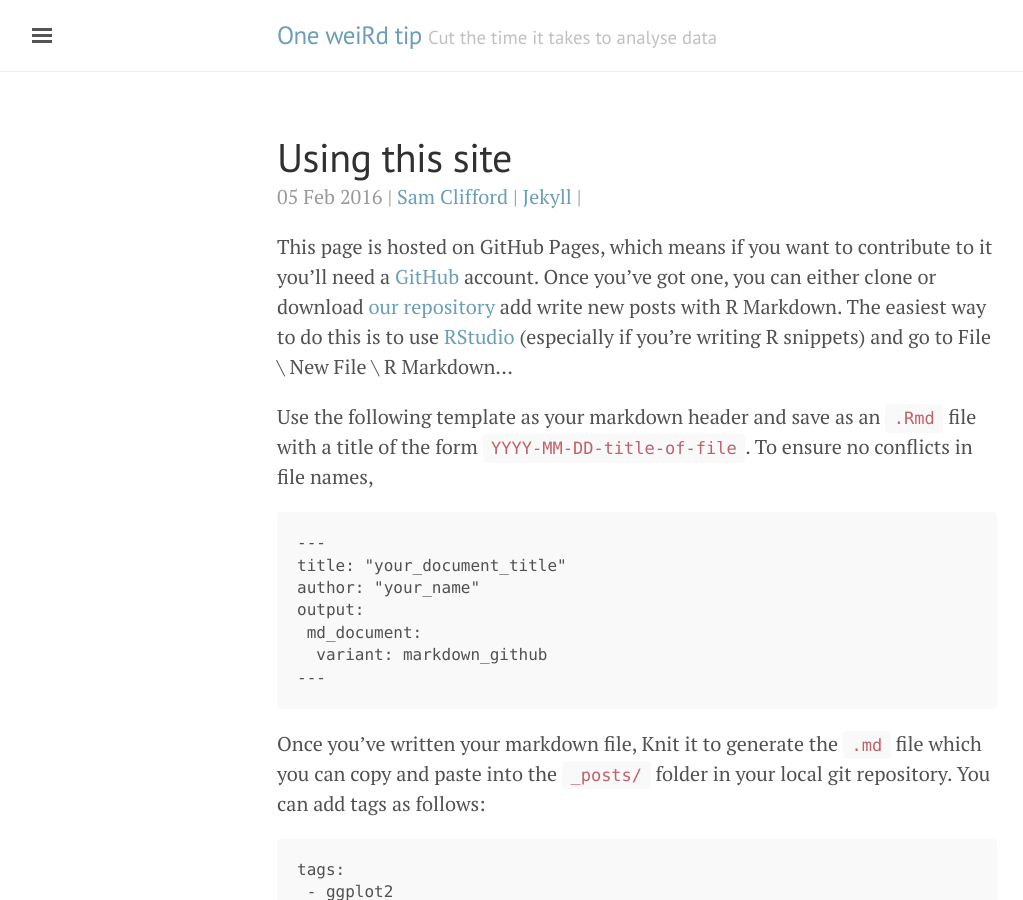
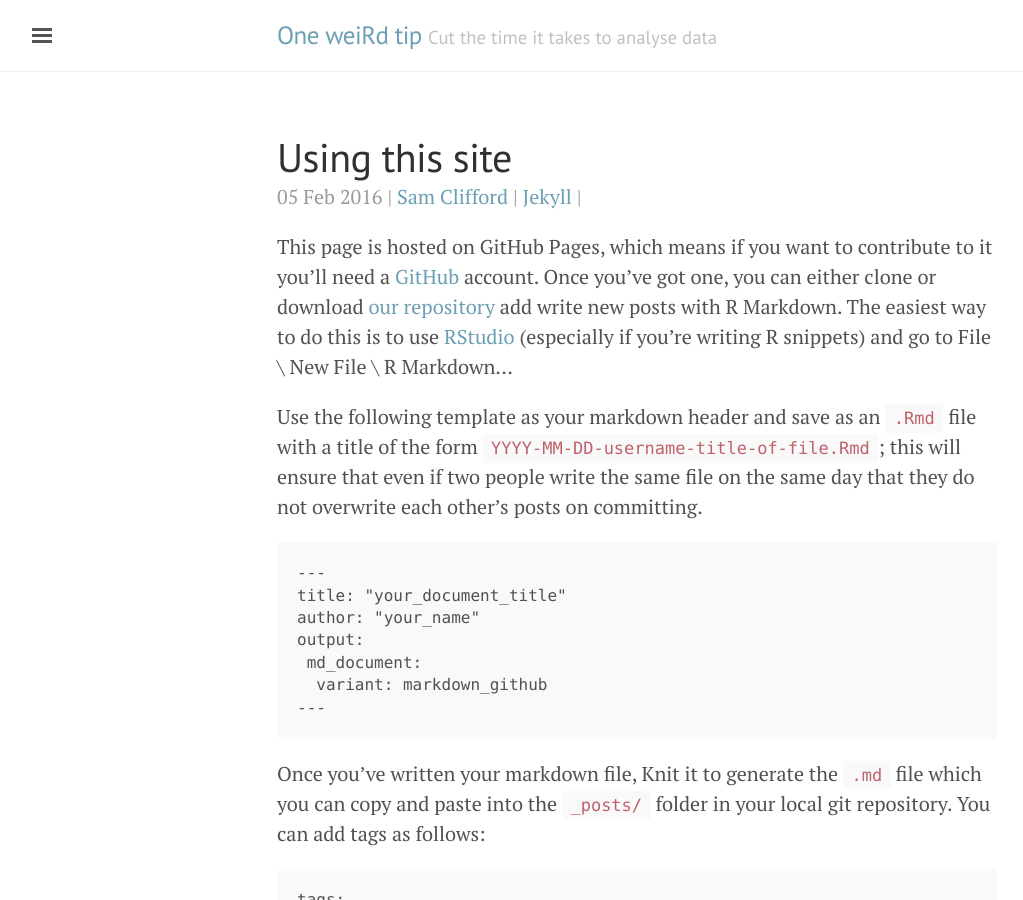
Before and after one commit to bragqut/bragqut.github.io, a Jekyll site: the page built from _posts/2016-02-05-using-this-site.md, in a window 1280 px wide and 900 px high. Shown: the whole window, without its empty margins (3-1026 px from the left). Built offline with Jekyll 4.4.1, drawn with Linux system fonts in a browser that asks for light colours; comment, search, counter and statistics services are not loaded.

Commit message:
removing duplication of information

```diff
--- a/_posts/2016-02-05-using-this-site.md
+++ b/_posts/2016-02-05-using-this-site.md
@@ -8,7 +8,7 @@ tags:
 
 This page is hosted on GitHub Pages, which means if you want to contribute to it you'll need a [GitHub](https://github.com) account. Once you've got one, you can either clone or download [our repository](https://github.com/bragqut/bragqut.github.io) add write new posts with R Markdown. The easiest way to do this is to use [RStudio](http://rstudio.com) (especially if you're writing R snippets) and go to File \ New File \ R Markdown...
 
-Use the following template as your markdown header and save as an `.Rmd` file with a title of the form `YYYY-MM-DD-title-of-file`. To ensure no conflicts in file names,
+Use the following template as your markdown header and save as an `.Rmd` file with a title of the form `YYYY-MM-DD-username-title-of-file.Rmd`; this will ensure that even if two people write the same file on the same day that they do not overwrite each other's posts on committing.
 <!---excerpt-break-->
 
     ---
```
